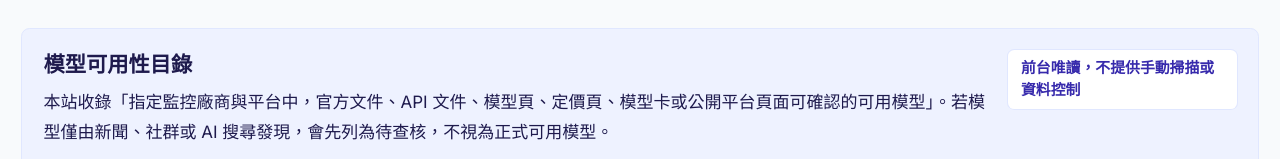
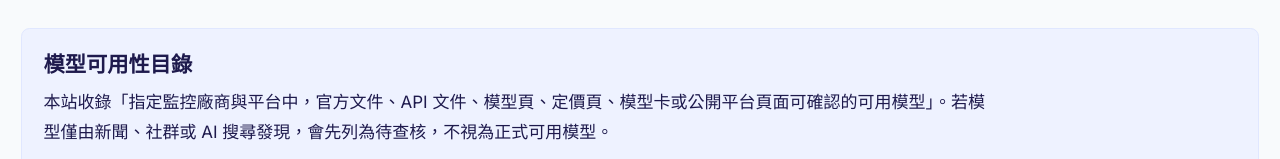
Before and after one commit to kemscolor-afk/ai-model-radar, a React (Vite) app: page / in a window 1280 px wide. Shown: the part 190-349 px from the top of the page. Built offline with nearby package versions, Linux system fonts and the light colour scheme; no server answers.

Commit message:
chore: remove readonly banner copy

```diff
--- a/src/App.tsx
+++ b/src/App.tsx
@@ -263,9 +263,6 @@ export default function App() {
               <p className="text-base leading-7 text-indigo-950">
                 本站整理市場上可用的 AI 模型，協助使用者依照文字、影像、語音、影片、embedding、reranking、coding、agent 等需求，快速查找可用模型、官方來源、計費方式與生命週期狀態。
               </p>
-            </div>
-            <div className="rounded-md bg-white px-3 py-2 text-sm font-semibold text-indigo-800 ring-1 ring-indigo-100">
-              前台唯讀，不提供手動掃描或資料控制
             </div>
           </div>
         </section>
```
